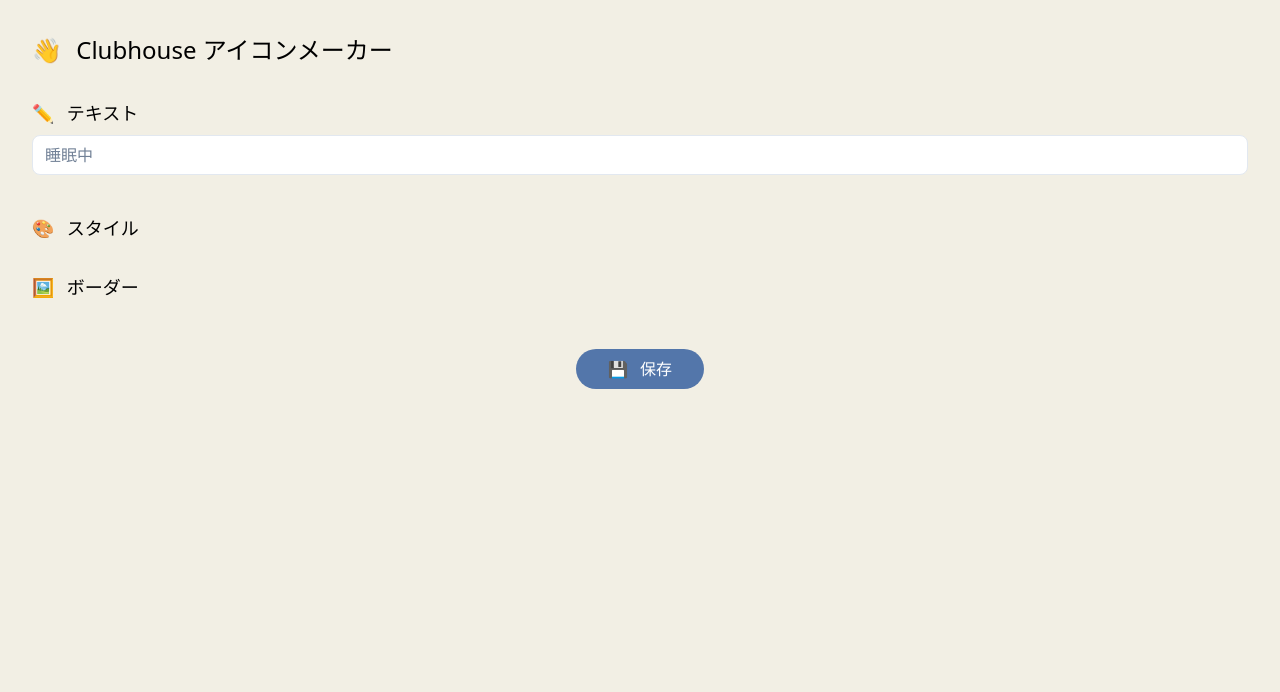
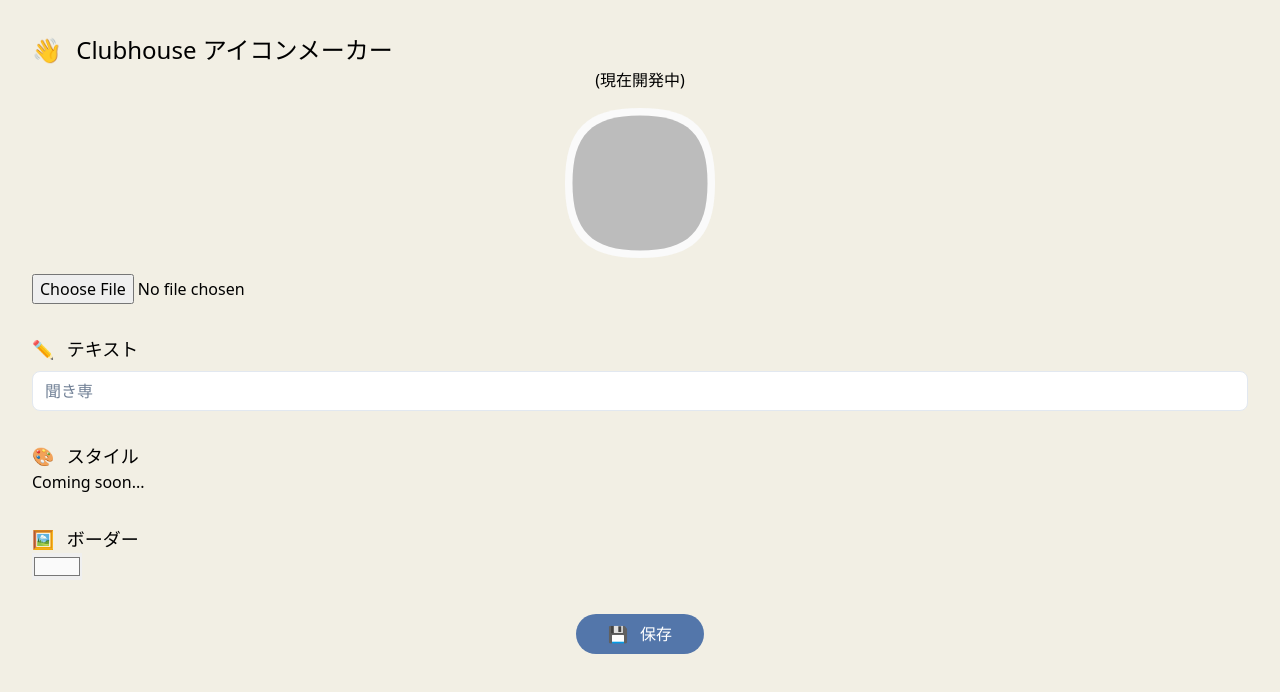
Before and after one commit to retoruto-carry/clubhouseicon, a Nuxt app: page / in a window 1280 px wide. Shown: the top 692 px of the page. Built offline with nearby package versions, Linux system fonts and the light colour scheme.

Commit message:
トップページに実装

```diff
--- /dev/null
+++ b/components/Icon.vue
@@ -0,0 +1,86 @@
+<template>
+  <svg
+    id="svg"
+    ref="icon"
+    xmlns="http://www.w3.org/2000/svg"
+    :width="width"
+    :height="width"
+    viewBox="0 0 100 100"
+  >
+    <defs>
+      <path
+        id="path01"
+        d="M100 50C100 85.7361 85.7361 100 50 100C14.2639 100 0 85.7361 0 50C0 14.2639 14.2639 0 50 0C85.7361 0 100 14.2639 100 50Z"
+      />
+      <clipPath id="clip01">
+        <use xlink:href="#path01" />
+      </clipPath>
+    </defs>
+    <use xlink:href="#path01" :fill="borderColor" />
+    <image
+      :xlink:href="url"
+      width="100%"
+      height="100%"
+      preserveAspectRatio="xMidYMid slice"
+      clip-path="url(#clip01)"
+      transform="scale(0.9 0.9)"
+      transform-origin="center"
+    />
+    <use
+      xlink:href="#path01"
+      fill="#000000"
+      fill-opacity="0.25"
+      transform="scale(0.9 0.9)"
+      transform-origin="center"
+    />
+    <text
+      x="50"
+      y="50"
+      text-anchor="middle"
+      dominant-baseline="central"
+      style="font-size: 20px; fill: #fff"
+    >
+      {{ text }}
+    </text>
+  </svg>
+</template>
+
+<script lang="ts">
+import Vue from 'vue'
+const ssap = require('save-svg-as-png')
+
+export default Vue.extend({
+  props: {
+    text: {
+      type: String,
+      default: '',
+    },
+    borderColor: {
+      type: String,
+      default: '',
+    },
+    url: {
+      type: String,
+      default: '',
+    },
+    width: {
+      type: Number,
+      default: 100,
+    },
+  },
+  methods: {
+    downloadImage() {
+      ssap.saveSvgAsPng(this.$refs.icon, 'download.png', {
+        scale: 10,
+      })
+    },
+  },
+})
+</script>
+
+<style scoped>
+.preview {
+  width: 100px;
+  height: 100px;
+}
+</style>
--- a/pages/index.vue
+++ b/pages/index.vue
@@ -5,25 +5,46 @@
         <h1 class="md:text-2xl text-xl">
           <span class="mr-2">👋 </span>Clubhouse アイコンメーカー
         </h1>
+        <p class="text-xm text-center">(現在開発中)</p>
       </header>
-      <main class="mt-8">
+      <main class="mt-4">
         <section>
+          <Icon
+            ref="icon"
+            :url="url"
+            :text="text"
+            :border-color="borderColor"
+            :width="150"
+            class="mx-auto"
+          />
+          <input
+            class="mt-4"
+            type="file"
+            accept="image/jpg,image/png,image/gif"
+            @change="handleInputImage"
+          />
+        </section>
+        <section class="mt-8">
           <h2 class="heading"><span class="mr-2">✏</span> テキスト</h2>
           <input
-            class="w-full h-10 px-3 mb-2 text-base text-gray-700 placeholder-gray-600 border rounded-lg focus:shadow-outline mt-2"
+            v-model="text"
+            class="w-full h-10 px-3 text-base text-gray-700 placeholder-gray-600 border rounded-lg focus:shadow-outline mt-2"
             type="text"
-            placeholder="睡眠中"
+            placeholder="聞き専"
           />
         </section>
         <section class="mt-8">
           <h2 class="heading"><span class="mr-2">🎨</span> スタイル</h2>
+          Coming soon...
         </section>
         <section class="mt-8">
           <h2 class="heading"><span class="mr-2">🖼</span> ボーダー</h2>
+          <input v-model="borderColor" type="color" />
         </section>
-        <section class="mt-12 text-center">
+        <section class="mt-8 text-center">
           <button
             class="rounded-full bg-brand-accent text-white py-2 px-8 text-md"
+            @click="handleSaveImage"
           >
             <span class="mr-2">💾 </span>保存
           </button>
@@ -36,7 +57,37 @@
 <script lang="ts">
 import Vue from 'vue'
 
-export default Vue.extend({})
+type HTMLInputEvent = Event & {
+  target: HTMLInputElement & EventTarget
+}
+type LocalData = {
+  url: string
+  text: string
+  borderColor: string
+}
+
+export default Vue.extend({
+  data(): LocalData {
+    return {
+      url: '',
+      text: '',
+      borderColor: '#fafafa',
+    }
+  },
+  methods: {
+    handleInputImage(e: HTMLInputEvent) {
+      if (!e.target.files?.length) {
+        return
+      }
+      const file = e.target.files[0]
+      this.url = window.URL.createObjectURL(file)
+    },
+    handleSaveImage() {
+      const icon = this.$refs.icon as any
+      icon.downloadImage()
+    },
+  },
+})
 </script>
 
 <style scoped>
--- a/pages/test.vue
+++ /dev/null
@@ -1,89 +0,0 @@
-<template>
-  <div>
-    <svg id="svg" width="300" height="300" viewBox="0 0 100 100">
-      <defs>
-        <path
-          id="path01"
-          d="M100 50C100 85.7361 85.7361 100 50 100C14.2639 100 0 85.7361 0 50C0 14.2639 14.2639 0 50 0C85.7361 0 100 14.2639 100 50Z"
-        />
-        <clipPath id="clip01">
-          <use xlink:href="#path01" />
-        </clipPath>
-      </defs>
-      <use xlink:href="#path01" fill="#000000" />
-      <image
-        :href="url"
-        width="100%"
-        height="100%"
-        preserveAspectRatio="xMidYMid slice"
-        clip-path="url(#clip01)"
-        transform="scale(0.9 0.9)"
-        transform-origin="center"
-      />
-      <use xlink:href="#path01" fill="#000000" fill-opacity="0.3" />
-      <text
-        x="50"
-        y="50"
-        text-anchor="middle"
-        dominant-baseline="central"
-        style="font-size: 20px; fill: #fff"
-      >
-        {{ text }}
-      </text>
-    </svg>
-    <input
-      type="file"
-      accept="image/jpg,image/png,image/gif"
-      @change="handleInputImage"
-    />
-    <input v-model="text" />
-    <button
-      class="rounded-full bg-brand-accent text-white py-2 px-8 text-md"
-      @click="downloadImage"
-    >
-      <span class="mr-2">💾 </span>保存
-    </button>
-  </div>
-</template>
-
-<script lang="ts">
-import Vue from 'vue'
-
-type HTMLInputEvent = Event & {
-  target: HTMLInputElement & EventTarget
-}
-type LocalData = {
-  url: string
-  text: string
-}
-
-const ssap = require('save-svg-as-png')
-
-export default Vue.extend({
-  data(): LocalData {
-    return {
-      url: '',
-      text: '',
-    }
-  },
-  methods: {
-    downloadImage() {
-      ssap.saveSvgAsPng(document.getElementById('svg'), 'download.png')
-    },
-    handleInputImage(e: HTMLInputEvent) {
-      if (!e.target.files?.length) {
-        return
-      }
-      const file = e.target.files[0]
-      this.url = window.URL.createObjectURL(file)
-    },
-  },
-})
-</script>
-
-<style scoped>
-.preview {
-  width: 100px;
-  height: 100px;
-}
-</style>
```
